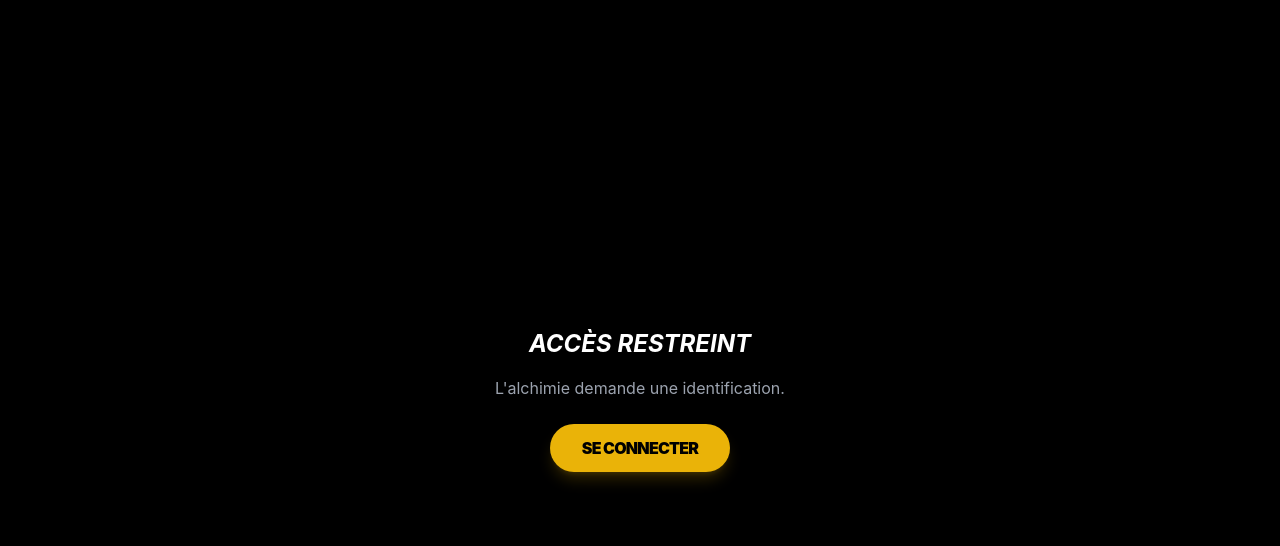
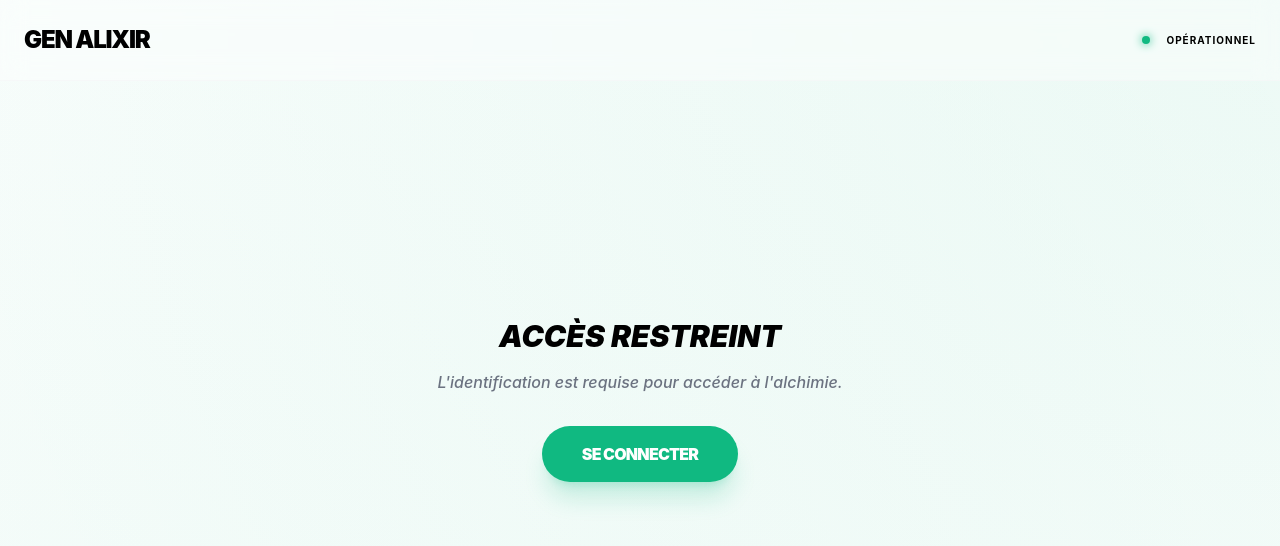
Before and after one commit to abdoulMalick2988/Gen-Alixir-2, a Next.js app: page /dashboard in a window 1280 px wide. Shown: the top 546 px of the page. Built offline with nearby package versions, Linux system fonts and the light colour scheme; no server answers.

Commit message:
Update page.tsx

```diff
--- a/app/dashboard/page.tsx
+++ b/app/dashboard/page.tsx
@@ -1,59 +1,27 @@
 "use client";
 import { useSession } from "next-auth/react";
-import MemberCard from '@/components/shared/MemberCard';
 import Navbar from '@/components/shared/Navbar';
 
 export default function DashboardPage() {
   const { data: session, status } = useSession();
 
-  if (status === "loading") return (
-    <div className="min-h-screen bg-black flex items-center justify-center">
-      <div className="animate-spin rounded-full h-12 w-12 border-t-2 border-yellow-500"></div>
-    </div>
+  if (status === "loading") return <div className="min-h-screen bg-white" />;
+
+  if (!session) return (
+    <main className="min-h-screen bg-white bg-gradient-emerald flex flex-col items-center justify-center p-6 text-center">
+      <Navbar />
+      <h1 className="text-3xl font-black mb-4 uppercase text-black italic">Accès Restreint</h1>
+      <p className="text-gray-500 mb-8 font-medium italic">L'identification est requise pour accéder à l'alchimie.</p>
+      <a href="/" className="bg-[#10b981] text-white px-10 py-4 rounded-full font-black uppercase tracking-tighter shadow-xl shadow-emerald-500/20 hover:scale-105 transition-transform">
+        Se Connecter
+      </a>
+    </main>
   );
 
-  if (!session) return (
-    <div className="min-h-screen bg-black text-white flex flex-col items-center justify-center p-6 text-center">
-      <h1 className="text-2xl font-bold mb-4 italic">ACCÈS RESTREINT</h1>
-      <p className="text-gray-400 mb-6">L'alchimie demande une identification.</p>
-      <a href="/" className="bg-yellow-500 text-black px-8 py-3 rounded-full font-black uppercase tracking-tighter shadow-lg shadow-yellow-500/20">Se Connecter</a>
-    </div>
-  );
-
-  const user = session.user as any;
-
   return (
-    <main className="min-h-screen bg-black text-white pb-20">
+    <main className="min-h-screen bg-white text-black">
       <Navbar />
-      <div className="pt-24 px-6 max-w-lg mx-auto space-y-10">
-
-        {/* CARTE DE MEMBRE DYNAMIQUE */}
-        <section>
-          <MemberCard user={{
-            name: user.name,
-            role: user.role,
-            pco_points: user.pco,
-            aura_level: user.aura
-          }} />
-        </section>
-
-        {/* SECTION PROJETS (Simulation ECODREUM) */}
-        <section className="bg-zinc-900/40 border border-white/5 rounded-[2.5rem] p-8">
-          <div className="flex justify-between items-center mb-6">
-            <h3 className="text-xs font-black uppercase tracking-[0.2em] text-yellow-500/60">Incubation Active</h3>
-            <span className="h-2 w-2 bg-yellow-500 rounded-full animate-pulse"></span>
-          </div>
-          <h4 className="text-xl font-bold mb-2 uppercase">Gen Alixir V2</h4>
-          <p className="text-xs text-gray-500 leading-relaxed mb-6">
-            Refonte complète du hub numérique. Phase : Synchronisation Base de données.
-          </p>
-          <div className="flex items-center gap-4 text-[10px] font-bold text-gray-400">
-            <span className="bg-white/5 px-3 py-1 rounded-full border border-white/10 italic">Équipe : 1 Membre</span>
-            <span className="bg-white/5 px-3 py-1 rounded-full border border-white/10 italic">Status : 15%</span>
-          </div>
-        </section>
-
-      </div>
+      {/* Le reste de ton dashboard ici... */}
     </main>
   );
 }
```
